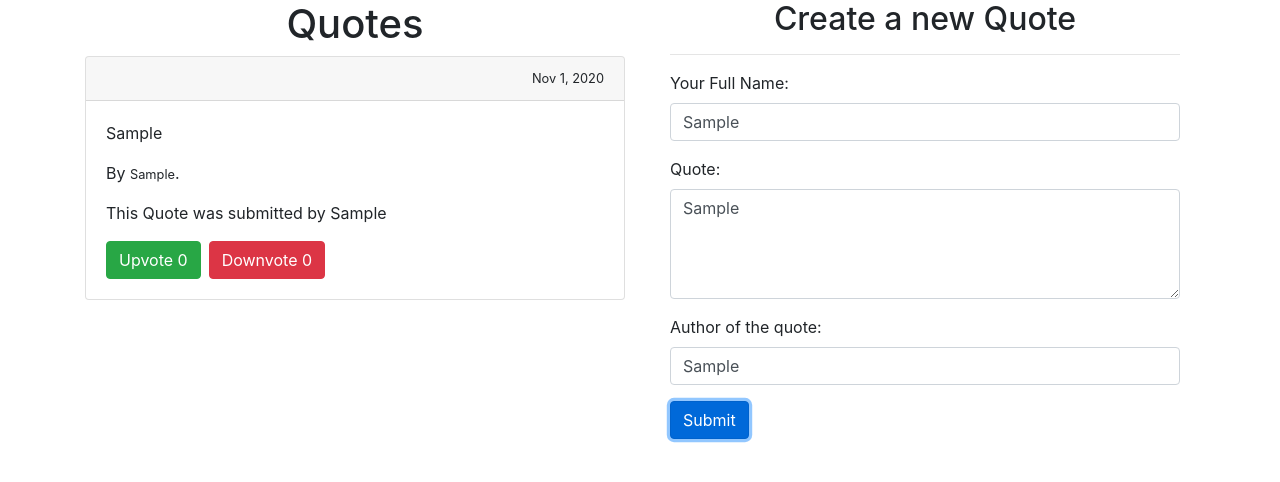
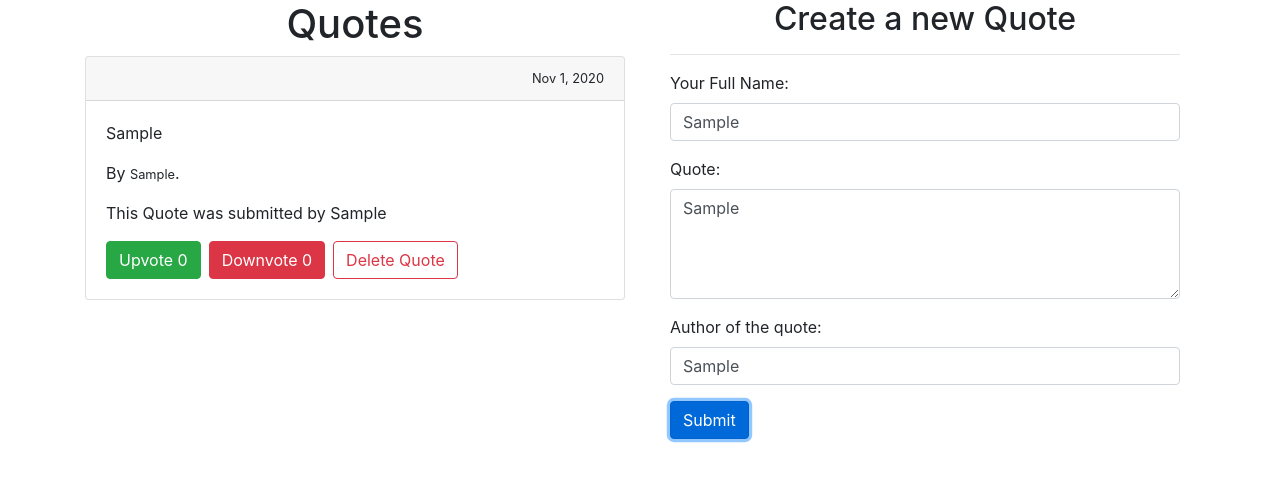
Before and after one commit to Bella-Amandine/quotes, an Angular app: page / in a window 1280 px wide. Both pictures are taken after typing "Sample", "Sample", "Sample" into the empty fields and a click on the button "Submit". Shown: the top 482 px of the page. Built offline with nearby package versions, Linux system fonts and the light colour scheme.

Commit message:
Add methods to handle upvote and downvote button

```diff
--- a/src/app/quote-details/quote-details.component.html
+++ b/src/app/quote-details/quote-details.component.html
@@ -1,3 +1,4 @@
 <p>This Quote was submitted by {{quote.fullname}}</p>
-<button class="btn btn-success float-left">Upvote {{quote.numberOfUpvote}}</button>
-<button class="btn btn-danger ml-2">Downvote {{quote.numberOfDownvote}}</button>
+<button class="btn btn-success float-left" (click)='increaseUpvote()'>Upvote {{quote.numberOfUpvote}}</button>
+<button class="btn btn-danger ml-2" (click)='increaseDownvote()'>Downvote {{quote.numberOfDownvote}}</button>
+<button class="btn btn-outline-danger ml-2" (click)='quoteDelete(true)'>Delete Quote</button>
--- a/src/app/quote-details/quote-details.component.ts
+++ b/src/app/quote-details/quote-details.component.ts
@@ -1,4 +1,4 @@
-import { Component, OnInit, Input } from '@angular/core';
+import { Component, OnInit, Input, Output, EventEmitter } from '@angular/core';
 import { Quote } from '../quote';
 
 @Component({
@@ -9,6 +9,21 @@ import { Quote } from '../quote';
 export class QuoteDetailsComponent implements OnInit {
 
   @Input() quote: Quote;
+  @Output() isDelete = new EventEmitter<Boolean>();
+  @Output() isIncreaseUpvote = new EventEmitter<any>();
+  @Output() isIncreaseDownvote = new EventEmitter<any>();
+
+  quoteDelete(toDelete:boolean) {
+    this.isDelete.emit(toDelete);
+  }
+
+  increaseUpvote() {
+    this.isIncreaseUpvote.emit(true);
+  }
+
+  increaseDownvote() {
+    this.isIncreaseDownvote.emit(true);
+  }
   constructor() { }
 
   ngOnInit(): void {
--- a/src/app/quote/quote.component.html
+++ b/src/app/quote/quote.component.html
@@ -2,7 +2,7 @@
     <div class="row">
         <div class="col-md-6">
             <h1 class="text-center">Quotes</h1>
-            <div *ngFor='let quote of quotes'>
+            <div *ngFor='let quote of quotes; let i = index'>
                 <div class="card">
                     <div class="card-header">
                         <div class="card-title">
@@ -12,7 +12,7 @@
                     <div class="card-body">
                         <p>{{quote.quoteTitle}}</p>
                         <p>By <small>{{quote.author}}</small>.</p>
-                        <app-quote-details class="clearfix" [quote]='quote'></app-quote-details>
+                        <app-quote-details (isDelete)='deleteQuote($event, i)' (isIncreaseUpvote)='increaseUpvote($event, i)' (isIncreaseDownvote)='increaseDownvote($event, i)'  class="clearfix" [quote]='quote'></app-quote-details>
                     </div>
                 </div>
             </div>
--- a/src/app/quote/quote.component.ts
+++ b/src/app/quote/quote.component.ts
@@ -17,6 +17,27 @@ export class QuoteComponent implements OnInit {
     this.quotes.push(quote);
   }
 
+  deleteQuote(isDelete, index) {
+    if(isDelete){
+      let toDelete = window.confirm(`Are you sure you want to delete this quote?`);
+
+      if(toDelete) {
+       this.quotes.splice(index, 1);
+      }
+    }
+  }
+
+  increaseUpvote(isIncreaseUpvote, index) {
+    if(isIncreaseUpvote){
+      this.quotes[index].numberOfUpvote += 1;
+    }
+  }
+
+  increaseDownvote(isIncreaseDownvote, index) {
+    if(isIncreaseDownvote){
+      this.quotes[index].numberOfDownvote += 1;
+    }
+  }
   constructor() { }
 
   ngOnInit(): void {
```
